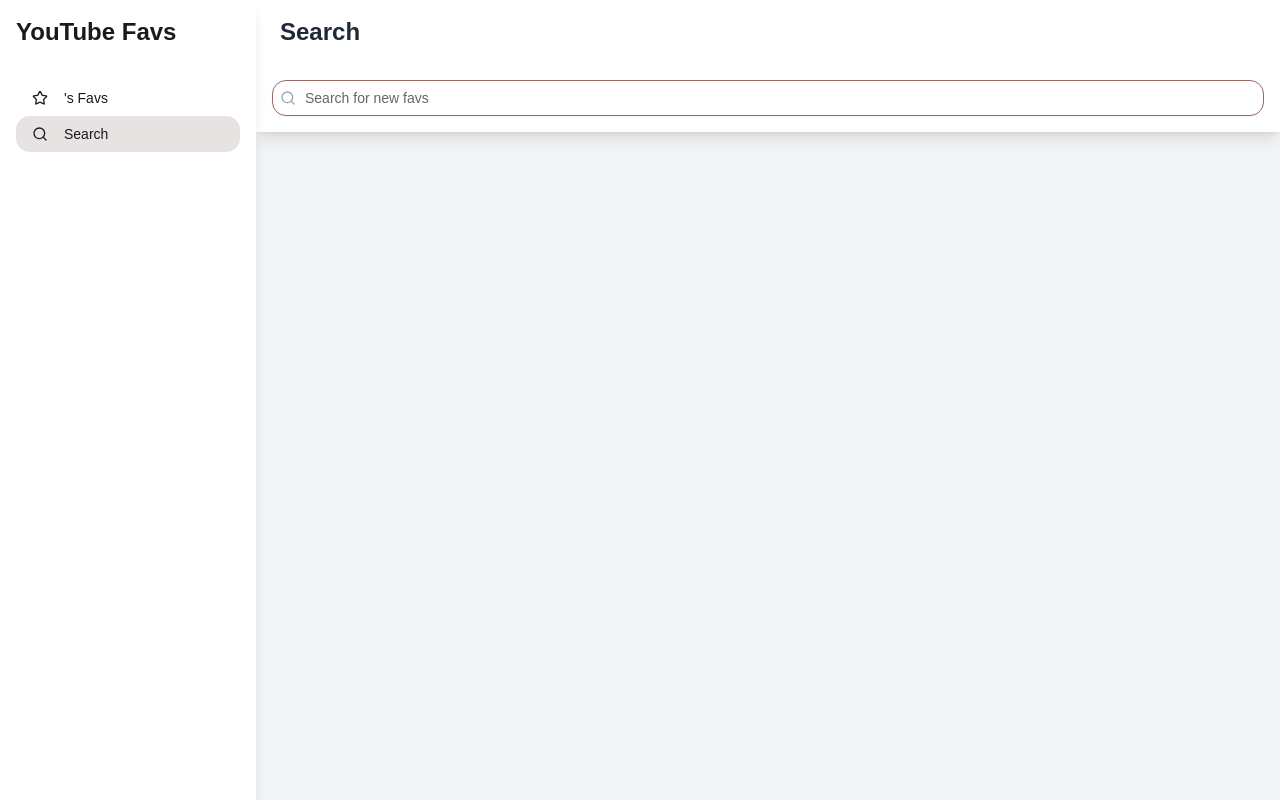
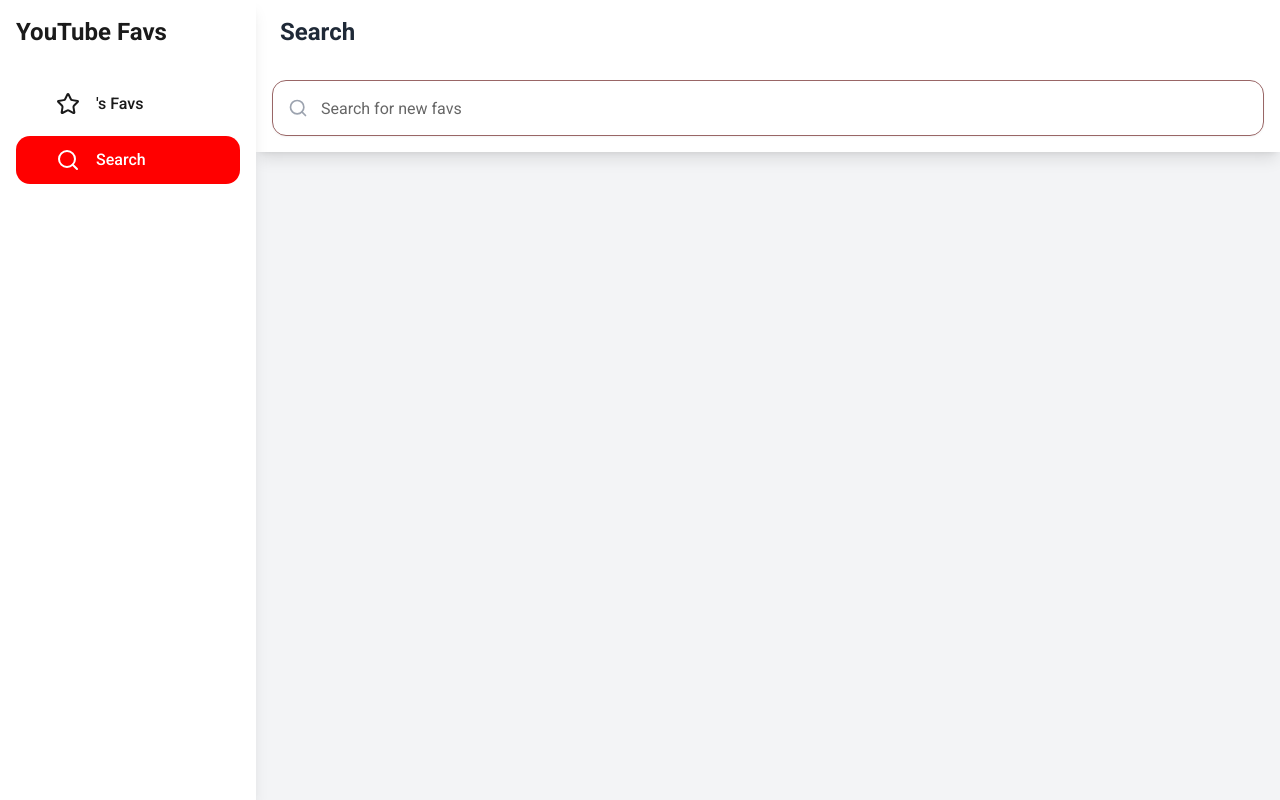
Before and after one commit to luketurnbull/august-activities, a Next.js app in the folder activity-3/: page /favs/search in a window 1280 px wide. Built offline with nearby package versions, Linux system fonts and the light colour scheme.

Commit message:
activity 3 - updated styled
- Made buttons and text and paddings larger
- Change font to Roboto

```diff
--- a/activity-3/src/app/favs/page.tsx
+++ b/activity-3/src/app/favs/page.tsx
@@ -35,7 +35,7 @@
               </p>
             </div>
             <Link href="/favs/search">
-              <Button>Search for videos</Button>
+              <Button size="lg">Search for videos</Button>
             </Link>
           </div>
         )}
--- a/activity-3/src/app/favs/search/page.tsx
+++ b/activity-3/src/app/favs/search/page.tsx
@@ -88,7 +88,7 @@
             <div className="flex flex-row gap-2 items-center">
               <div className="relative flex-1">
                 <SearchIcon
-                  className={`absolute left-2 top-1/2 -translate-y-1/2 h-4 w-4 transition-colors ${
+                  className={`absolute left-4 top-1/2 -translate-y-1/2 h-5 w-5 transition-colors ${
                     isFocused ? "text-primary" : "text-gray-400"
                   }`}
                 />
@@ -96,16 +96,16 @@
                   placeholder="Search for new favs"
                   onChange={handleSearchChange}
                   value={inputValue}
-                  className="pl-8 pr-8"
+                  className="pl-12 pr-12"
                   onFocus={() => setIsFocused(true)}
                   onBlur={() => setIsFocused(false)}
                 />
                 {inputValue && (
                   <button
                     onClick={clearSearch}
-                    className="absolute right-2 top-1/2 -translate-y-1/2 text-gray-500 hover:text-gray-700"
+                    className="absolute right-4 top-1/2 -translate-y-1/2 text-gray-500 hover:text-gray-700"
                   >
-                    <X className="h-4 w-4" />
+                    <X className="h-5 w-5" />
                   </button>
                 )}
               </div>
--- a/activity-3/src/app/layout.tsx
+++ b/activity-3/src/app/layout.tsx
@@ -1,16 +1,11 @@
 import type { Metadata } from "next";
-import localFont from "next/font/local";
+import { Roboto } from "next/font/google";
 import "./globals.css";
 
-const geistSans = localFont({
-  src: "./fonts/GeistVF.woff",
-  variable: "--font-geist-sans",
-  weight: "100 900",
-});
-const geistMono = localFont({
-  src: "./fonts/GeistMonoVF.woff",
-  variable: "--font-geist-mono",
-  weight: "100 900",
+const roboto = Roboto({
+  subsets: ["latin"],
+  weight: ["300", "400", "500", "700"],
+  variable: "--font-roboto",
 });
 
 export const metadata: Metadata = {
@@ -25,9 +20,7 @@
 }>) {
   return (
     <html lang="en">
-      <body
-        className={`${geistSans.variable} ${geistMono.variable} antialiased`}
-      >
+      <body className={`${roboto.variable} font-sans antialiased`}>
         {children}
       </body>
     </html>
--- a/activity-3/src/app/page.tsx
+++ b/activity-3/src/app/page.tsx
@@ -43,7 +43,9 @@
             }}
           />
         )}
-        <Button onClick={onContinue}>Continue</Button>
+        <Button size="lg" onClick={onContinue}>
+          Continue
+        </Button>
       </div>
     </div>
   );
--- a/activity-3/src/components/favourite-button.tsx
+++ b/activity-3/src/components/favourite-button.tsx
@@ -42,6 +42,7 @@
             </DialogClose>
             <Button
               variant="destructive"
+              size="lg"
               onClick={() => removeFavorite(video.id.videoId)}
             >
               Remove
--- a/activity-3/src/components/sidebar.tsx
+++ b/activity-3/src/components/sidebar.tsx
@@ -31,13 +31,14 @@
         </Button>
       </div>
       <ScrollArea className="flex-grow">
-        <nav className="space-y-2 p-4">
+        <nav className="flex flex-col gap-2 p-4">
           <Link href="/favs">
             <Button
               variant="ghost"
+              size="lg"
               className={cn(
                 "w-full justify-start",
-                pathname === "/favs" && "bg-secondary"
+                pathname === "/favs" && "bg-primary text-white"
               )}
             >
               <Star className="mr-2 h-4 w-4" />
@@ -47,9 +48,10 @@
           <Link href="/favs/search">
             <Button
               variant="ghost"
+              size="lg"
               className={cn(
                 "w-full justify-start",
-                pathname === "/favs/search" && "bg-secondary"
+                pathname === "/favs/search" && "bg-primary text-white"
               )}
             >
               <Search className="mr-2 h-4 w-4" />
--- a/activity-3/src/components/ui/button.tsx
+++ b/activity-3/src/components/ui/button.tsx
@@ -1,11 +1,11 @@
-import * as React from "react"
-import { Slot } from "@radix-ui/react-slot"
-import { cva, type VariantProps } from "class-variance-authority"
+import * as React from "react";
+import { Slot } from "@radix-ui/react-slot";
+import { cva, type VariantProps } from "class-variance-authority";
 
-import { cn } from "@/lib/utils"
+import { cn } from "@/lib/utils";
 
 const buttonVariants = cva(
-  "inline-flex items-center justify-center gap-2 whitespace-nowrap rounded-md text-sm font-medium transition-colors focus-visible:outline-none focus-visible:ring-1 focus-visible:ring-ring disabled:pointer-events-none disabled:opacity-50 [&_svg]:pointer-events-none [&_svg]:size-4 [&_svg]:shrink-0",
+  "inline-flex items-center justify-center gap-2 whitespace-nowrap rounded-md text-md font-medium transition-colors focus-visible:outline-none focus-visible:ring-1 focus-visible:ring-ring disabled:pointer-events-none disabled:opacity-50 [&_svg]:pointer-events-none [&_svg]:size-6 [&_svg]:shrink-0",
   {
     variants: {
       variant: {
@@ -23,7 +23,7 @@
       size: {
         default: "h-9 px-4 py-2",
         sm: "h-8 rounded-md px-3 text-xs",
-        lg: "h-10 rounded-md px-8",
+        lg: "h-12 rounded-md px-10",
         icon: "h-9 w-9",
       },
     },
@@ -32,26 +32,26 @@
       size: "default",
     },
   }
-)
+);
 
 export interface ButtonProps
   extends React.ButtonHTMLAttributes<HTMLButtonElement>,
     VariantProps<typeof buttonVariants> {
-  asChild?: boolean
+  asChild?: boolean;
 }
 
 const Button = React.forwardRef<HTMLButtonElement, ButtonProps>(
   ({ className, variant, size, asChild = false, ...props }, ref) => {
-    const Comp = asChild ? Slot : "button"
+    const Comp = asChild ? Slot : "button";
     return (
       <Comp
         className={cn(buttonVariants({ variant, size, className }))}
         ref={ref}
         {...props}
       />
-    )
+    );
   }
-)
-Button.displayName = "Button"
+);
+Button.displayName = "Button";
 
-export { Button, buttonVariants }
+export { Button, buttonVariants };
--- a/activity-3/src/components/ui/input.tsx
+++ b/activity-3/src/components/ui/input.tsx
@@ -1,6 +1,6 @@
-import * as React from "react"
+import * as React from "react";
 
-import { cn } from "@/lib/utils"
+import { cn } from "@/lib/utils";
 
 const Input = React.forwardRef<HTMLInputElement, React.ComponentProps<"input">>(
   ({ className, type, ...props }, ref) => {
@@ -8,15 +8,15 @@
       <input
         type={type}
         className={cn(
-          "flex h-9 w-full rounded-md border border-input bg-transparent px-3 py-1 text-base shadow-sm transition-colors file:border-0 file:bg-transparent file:text-sm file:font-medium file:text-foreground placeholder:text-muted-foreground focus-visible:outline-none focus-visible:ring-1 focus-visible:ring-ring disabled:cursor-not-allowed disabled:opacity-50 md:text-sm",
+          "flex h-14 w-full rounded-md border border-input bg-transparent px-5 py-1 text-base shadow-sm transition-colors file:border-0 file:bg-transparent file:text-sm file:font-medium file:text-foreground placeholder:text-muted-foreground focus-visible:outline-none focus-visible:ring-1 focus-visible:ring-ring disabled:cursor-not-allowed disabled:opacity-50 md:text-md",
           className
         )}
         ref={ref}
         {...props}
       />
-    )
+    );
   }
-)
-Input.displayName = "Input"
+);
+Input.displayName = "Input";
 
-export { Input }
+export { Input };
--- a/activity-3/src/components/video-card.tsx
+++ b/activity-3/src/components/video-card.tsx
@@ -33,7 +33,7 @@
               priority={true}
             />
           </div>
-          <div className="flex flex-col gap-2 p-2">
+          <div className="flex flex-col gap-2 px-4 py-2">
             <div className="flex flex-row justify-between">
               <h3 className="text-lg font-semibold">{video.snippet.title}</h3>
             </div>
--- a/activity-3/tailwind.config.ts
+++ b/activity-3/tailwind.config.ts
@@ -10,6 +10,9 @@
   ],
   theme: {
     extend: {
+      fontFamily: {
+        sans: ["var(--font-roboto)"],
+      },
       colors: {
         background: "hsl(var(--background))",
         foreground: "hsl(var(--foreground))",
```
Also changed, not shown: 1 other file (tests, documents, lock files or other folders).
